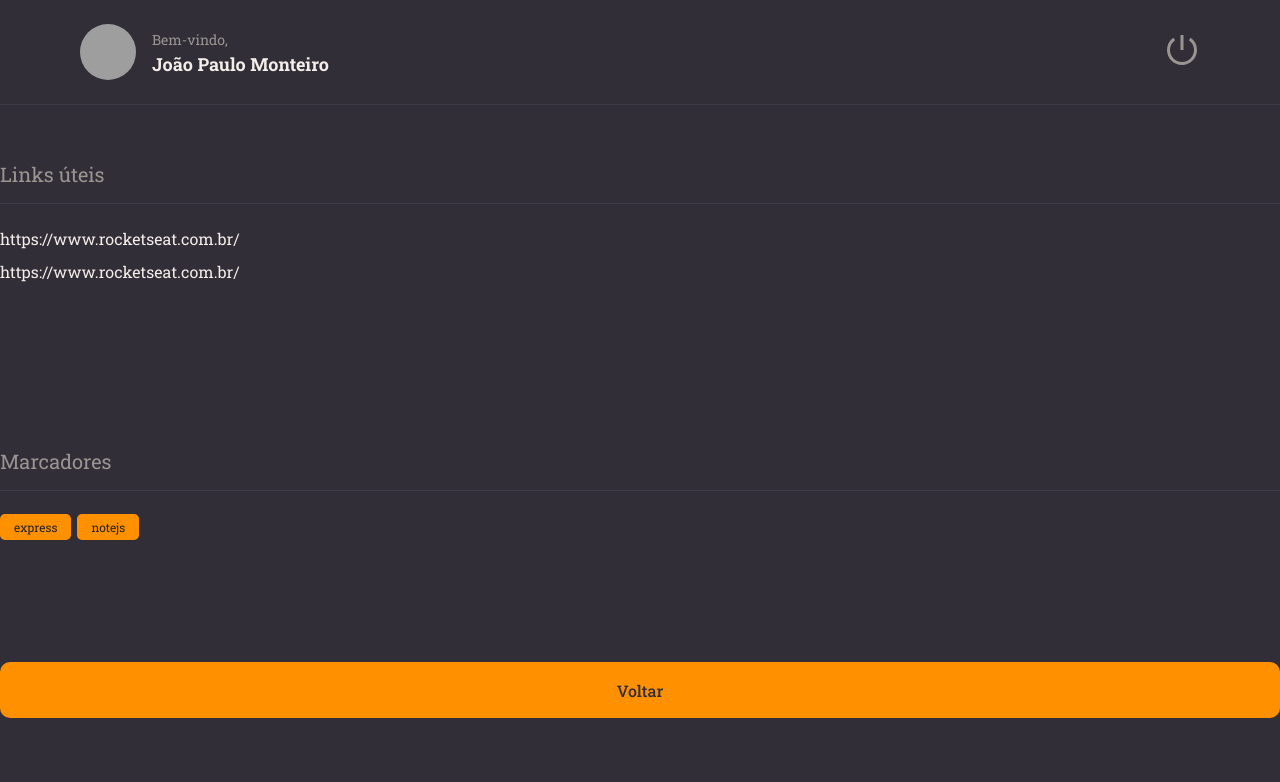
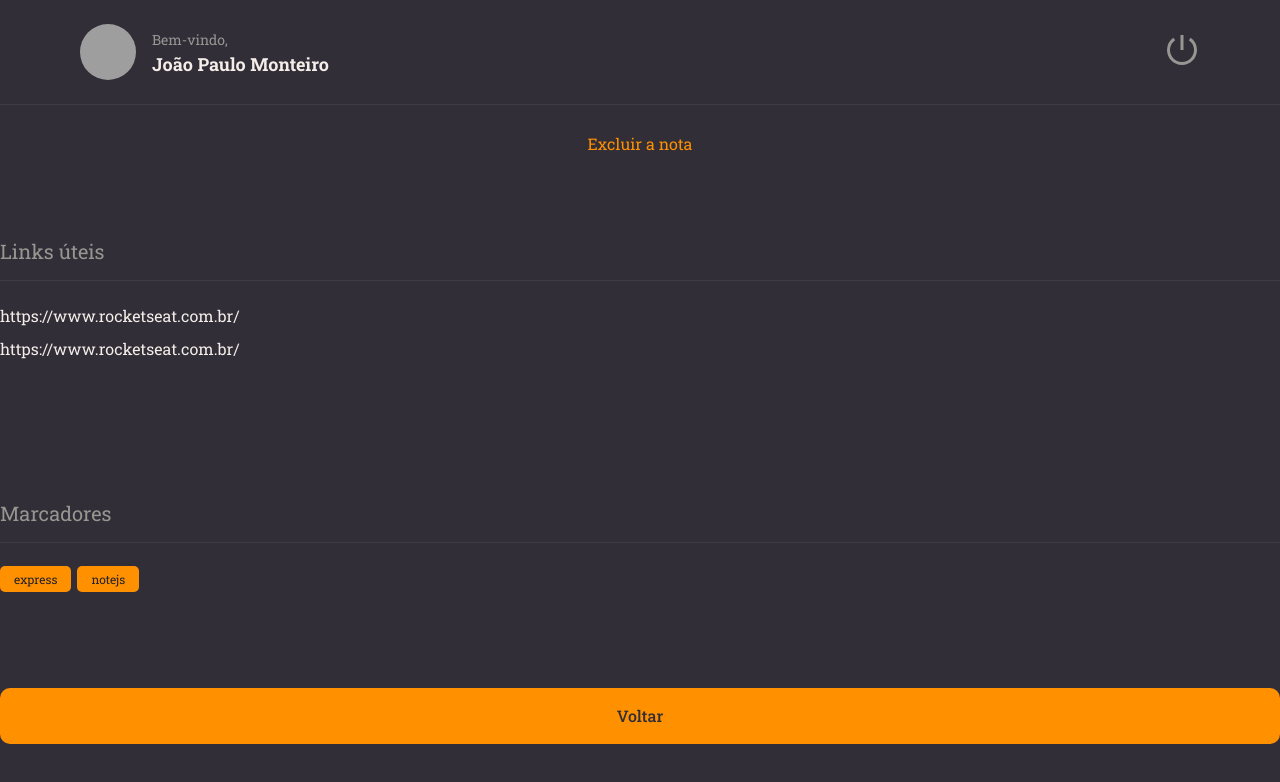
Before and after one commit to JMonteiroh/RocketNotes, a React (Vite) app: page / in a window 1280 px wide. Shown: the top 782 px of the page. Built offline with nearby package versions, Linux system fonts and the light colour scheme; grey boxes are pictures that could not be loaded.

Commit message:
button delete the note

```diff
--- /dev/null
+++ b/src/components/ButtonText/index.jsx
@@ -0,0 +1,12 @@
+import { Container } from './style';
+
+export function ButtonText({ title, ...rest }) {
+  return (
+    <Container
+      type="button"
+      {...rest}
+    >
+      {title}
+    </Container>
+  );
+}
--- /dev/null
+++ b/src/components/ButtonText/style.js
@@ -0,0 +1,10 @@
+import styled from "styled-components";
+
+export const Container = styled.button`
+  background: none;
+  color:${({ theme }) => theme.COLORS.ORANGE};
+
+  border: none;
+  font-size: 16px;
+
+`;
--- a/src/pages/Details/index.jsx
+++ b/src/pages/Details/index.jsx
@@ -3,6 +3,7 @@
 import { Header } from '../../components/Header';
 import { Button } from '../../components/Button';
 import { Section } from '../../components/Section';
+import { ButtonText } from '../../components/ButtonText';
 import { Tag } from '../../components/Tag';
 
 
@@ -12,6 +13,8 @@
     <Container>
       <Header />
 
+      <ButtonText title="Excluir a nota"/>
+
       <Section title={"Links úteis"}>
         <Links>
           <li>
@@ -20,7 +23,6 @@
           <li>
             <a href="#" >https://www.rocketseat.com.br/</a>
           </li>
-
         </Links>
       </Section>
 
```
